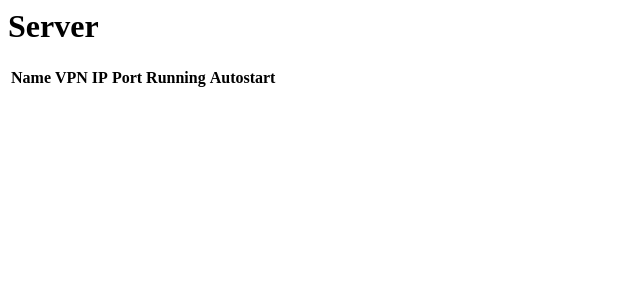
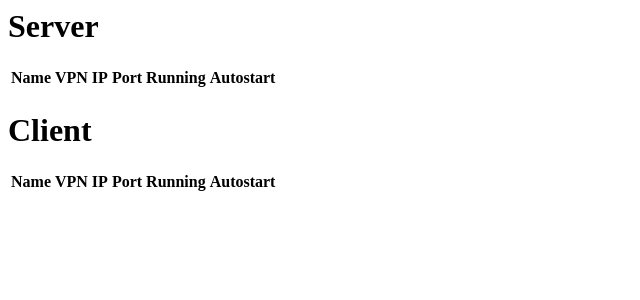
Before and after one commit to superdachs/OwnVPN, a Django app: page /list_vpns/ in a window 1280 px wide. Shown: the top 300 px of the page, without its empty margins (0-640 px from the left). Run offline with Django 3.2, Linux system fonts and the light colour scheme; data that the repository does not hold is empty.

Commit message:
added client support in gui and api

```diff
--- a/ownvpn/core/templates/core/list_vpns.html
+++ b/ownvpn/core/templates/core/list_vpns.html
@@ -2,6 +2,13 @@
 <table id="list_vpn">
     <tr><th>Name</th><th>VPN IP</th><th>Port</th><th>Running</th><th>Autostart</th></tr>
     {% for vpn in vpn_servers %}
-    <tr><td><a href="/vpn/openvpn_server/{{ vpn.pk }}">{{ vpn.name }}</a></td><td>{{ vpn.tun_ip }}</td><td>{{ vpn.port }}</td><td>{{ TODO }}</td><td>{{ vpn.start_on_boot }}</td></tr>
+    <tr><td><a href="/vpn/{{ vpn.vpn_type }}/{{ vpn.pk }}">{{ vpn.name }}</a></td><td>{{ vpn.tun_ip }}</td><td>{{ vpn.port }}</td><td>{{ TODO }}</td><td>{{ vpn.start_on_boot }}</td></tr>
     {% endfor %}
 </table>
+<h1 class="list_vpn_table_headline">Client</h1>
+<table id="list_vpn">
+    <tr><th>Name</th><th>VPN IP</th><th>Port</th><th>Running</th><th>Autostart</th></tr>
+    {% for vpn in vpn_clients %}
+    <tr><td><a href="/vpn/{{ vpn.vpn_type }}/{{ vpn.pk }}">{{ vpn.name }}</a></td><td>{{ vpn.tun_ip }}</td><td>{{ vpn.port }}</td><td>{{ TODO }}</td><td>{{ vpn.start_on_boot }}</td></tr>
+    {% endfor %}
+</table>
--- a/ownvpn/core/views.py
+++ b/ownvpn/core/views.py
@@ -1,6 +1,6 @@
 from django.shortcuts import render, render_to_response, get_object_or_404
-from openvpn.models import OpenvpnServer
-from openvpn.forms import OpenvpnServerForm
+from openvpn.models import OpenvpnServer, OpenvpnClient
+from openvpn.forms import OpenvpnServerForm, OpenvpnClientForm
 
 def start(request):
     context = {}
@@ -8,8 +8,10 @@ def start(request):
 
 def list_vpns(request):
     vpn_servers = OpenvpnServer.objects.all()
+    vpn_clients = OpenvpnClient.objects.all()
     context = {
             'vpn_servers': vpn_servers,
+            'vpn_clients': vpn_clients,
             }
     return render_to_response('core/list_vpns.html', context)
 
@@ -18,6 +20,10 @@ def edit_vpn(request, vpn_type, vpn_pk):
     if vpn_type == "openvpn_server":
         vpn = get_object_or_404(OpenvpnServer, pk=vpn_pk)
         form = OpenvpnServerForm(instance=vpn)
+    elif vpn_type == "openvpn_client":
+        vpn = get_object_or_404(OpenvpnClient, pk=vpn_pk)
+        form = OpenvpnClientForm(instance=vpn)
+
 
     context = {
             'form': form,
--- a/ownvpn/openvpn/models.py
+++ b/ownvpn/openvpn/models.py
@@ -107,8 +107,8 @@ class OpenvpnServer(Openvpn):
             cf.write("# for %s. Do not edit!\n" % self.name)
             cf.write("port %d\n" % self.port)
             cf.write("dev tun\n")
-            cf.write("ifconfig %s %s" % (self.tun_ip, self.client_ip))
-            cf.write("secret server-%s.key" % self.name)
+            cf.write("ifconfig %s %s\n" % (self.tun_ip, self.client_ip))
+            cf.write("secret server-%s.key\n" % self.name)
 
         deploycmd = "sudo /usr/local/bin/deployconfig.sh server-%s" % self.name
         p = subprocess.Popen(deploycmd, stdin=subprocess.PIPE, stdout=subprocess.PIPE, shell=True)
--- a/ownvpn/ownvpn/urls.py
+++ b/ownvpn/ownvpn/urls.py
@@ -22,16 +22,25 @@ from rest_framework import routers, serializers, viewsets
 class OpenvpnServerSerializer(serializers.HyperlinkedModelSerializer):
     class Meta:
         model = OpenvpnServer
-        fields = ('name', 'description', 'tun_ip', 'static_key')
+        fields = '__all__'
 
 class OpenvpnServerViewSet(viewsets.ModelViewSet):
     queryset = OpenvpnServer.objects.all()
     serializer_class = OpenvpnServerSerializer
 
+class OpenvpnClientSerializer(serializers.HyperlinkedModelSerializer):
+    class Meta:
+        model = OpenvpnClient
+        fields = '__all__'
+
+class OpenvpnClientViewSet(viewsets.ModelViewSet):
+    queryset = OpenvpnClient.objects.all()
+    serializer_class = OpenvpnClientSerializer
+
 
 router = routers.DefaultRouter()
 router.register(r'openvpnserver', OpenvpnServerViewSet)
-
+router.register(r'openvpnclient', OpenvpnClientViewSet)
 
 urlpatterns = [
     url(r'^admin/', admin.site.urls),
```
Also changed, not shown: ownvpn/openvpn/forms.py (+6 -1 lines), ownvpn/openvpn/tests.py (+27 -10 lines).
